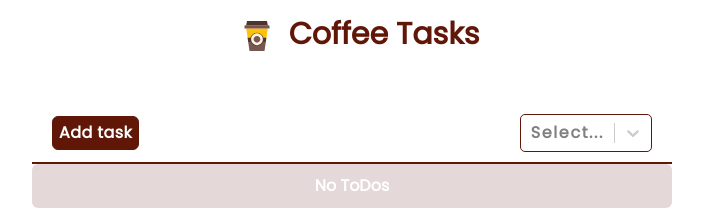
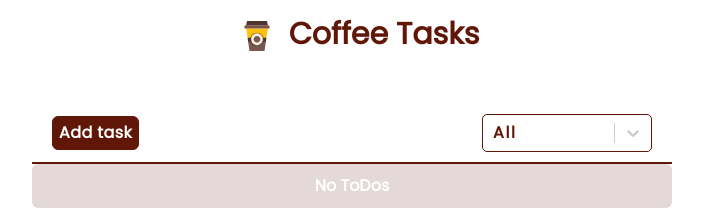
Before and after one commit to wingyin331/ai-todo-list, a React (Vite) app: page / in a window 1280 px wide. Shown: the top 211 px of the page, without its empty margins (288-991 px from the left). Built offline with nearby package versions, Linux system fonts and the light colour scheme.

Commit message:
added filter

```diff
--- a/src/components/Nav.jsx
+++ b/src/components/Nav.jsx
@@ -5,10 +5,11 @@ import SelectButton from './atomic/SelectButton';
 import PopUp from './PopUp';
 
 const options = [
+  { value: 'all', label: 'All' },
   { value: 'complete', label: 'Complete' },
   { value: 'incomplete', label: 'Incomplete' },
 ];
-export default function Nav({ setTodos }) {
+export default function Nav({ setTodos, setFilter }) {
   const [popUpvisible, setPopUpvisible] = useState(false);
 
   const handlePopUpOpen = () => {
@@ -24,7 +25,7 @@ export default function Nav({ setTodos }) {
           className="mt-[2px] mr-3 text-[8px] sm:text-[10px] lg:text-[16px]"
           title="Add task"
         />
-        <SelectButton className="w-[90px] sm:w-[155px]" options={options} />
+        <SelectButton className="w-[90px] sm:w-[155px]" options={options} setFilter={setFilter} defaultValue={{ value: "all", label: "All" }} onChange={newValue => setFilter(newValue.value)}/>
       </div>
     </div>
   );
@@ -32,4 +33,5 @@ export default function Nav({ setTodos }) {
 
 Nav.propTypes = {
   setTodos: PropTypes.func.isRequired,
+  setFilter: PropTypes.func.isRequired,
 };
--- a/src/components/PopUp.jsx
+++ b/src/components/PopUp.jsx
@@ -89,7 +89,7 @@ export default function PopUp({ trigger, setTodos, visible }) {
             <label htmlFor="">Title</label>
             <Input onChangeHandler={handleInputChange} value={currentTask} />
             <label htmlFor="">Status</label>
-            <SelectButton setValue={setStatus} width="100%" options={options} />
+            <SelectButton width="100%" onChange={newValue => setStatus(newValue)}  options={options} />
           </div>
           <div className="flex justify-between md:justify-start mt-2">
             <Button clickHandler={addTask} title={'Add Task'} className="md:mr-9" />
--- a/src/components/ToDoContainer.jsx
+++ b/src/components/ToDoContainer.jsx
@@ -31,20 +31,29 @@ export default function ToDoContainer() {
     localStorage.setItem('todos', JSON.stringify(todos));
     if (todos?.length) return;
   }, [todos]);
+  const [filter, setFilter] = useState("all")
+  const filteredList = todos?.map(todo => todo.status===filter?(
+    <li key={todo.id} className="border-b-2 py-3 px-8 flex justify-between">
+      <div className="font-semibold">{todo.title}</div>
+      <div className="font-light">{todo.status}</div>
+    </li>
+  ):'')
+  const allList = todos?.map(todo =>(
+    <li key={todo.id} className="border-b-2 py-3 px-8 flex justify-between">
+      <div className="font-semibold">{todo.title}</div>
+      <div className="font-light">{todo.status}</div>
+    </li>
+  ))
   return (
     <>
-      <Nav setTodos={setTodos} />
+      <Nav setTodos={setTodos} setFilter={setFilter}/>
       <div className="bg-coffeePrimaryLight px-5 py-2.5 text-center rounded-md">
         {!todos?.length ? (
           <span className="text-white font-semibold">No ToDos</span>
         ) : (
           <ul className="text-left">
-            {todos?.map(todo => (
-              <li key={todo.id} className="border-b-2 py-3 px-8 flex justify-between">
-                <div className="font-semibold">{todo.title}</div>
-                <div className="font-light">{todo.status}</div>
-              </li>
-            ))}
+            {filter==="all"? allList:
+            filteredList}
           </ul>
         )}
       </div>
--- a/src/components/atomic/SelectButton.jsx
+++ b/src/components/atomic/SelectButton.jsx
@@ -2,12 +2,12 @@ import React from 'react';
 import Select from 'react-select';
 import PropTypes from 'prop-types';
 
-export default function SelectButton({ setValue, options }) {
+export default function SelectButton({ onChange, options , defaultValue}) {
   // styles to close button
   const customStyles = {
     control: (base, state) => ({
       ...base,
-      // width: `80px`,
+      width: `170px`,
       border: '1px solid #611707',
       borderRadius: '5px',
       boxShadow: state.isFocused ? null : null,
@@ -34,21 +34,31 @@ export default function SelectButton({ setValue, options }) {
       color: '#611707',
     }),
   };
+
   return (
     <>
       <div className={`text-white text-xs font-semibold font-poppins tracking-widest sm:text-base`}>
-        <Select onChange={newValue => setValue(newValue)} options={options} styles={customStyles} />
+        <Select onChange={onChange}
+
+        defaultValue={defaultValue} options={options} styles={customStyles} />
       </div>
     </>
   );
 }
 
 SelectButton.propTypes = {
-  setValue: PropTypes.func,
+  setFilter: PropTypes.func,
+  onChange: PropTypes.func,
   options: PropTypes.arrayOf(
     PropTypes.shape({
       value: PropTypes.string.isRequired,
       label: PropTypes.string.isRequired,
     })
   ).isRequired,
+  defaultValue: PropTypes.arrayOf(
+    PropTypes.shape({
+      value: PropTypes.string,
+      label: PropTypes.string,
+    })
+  ),
 };
```
